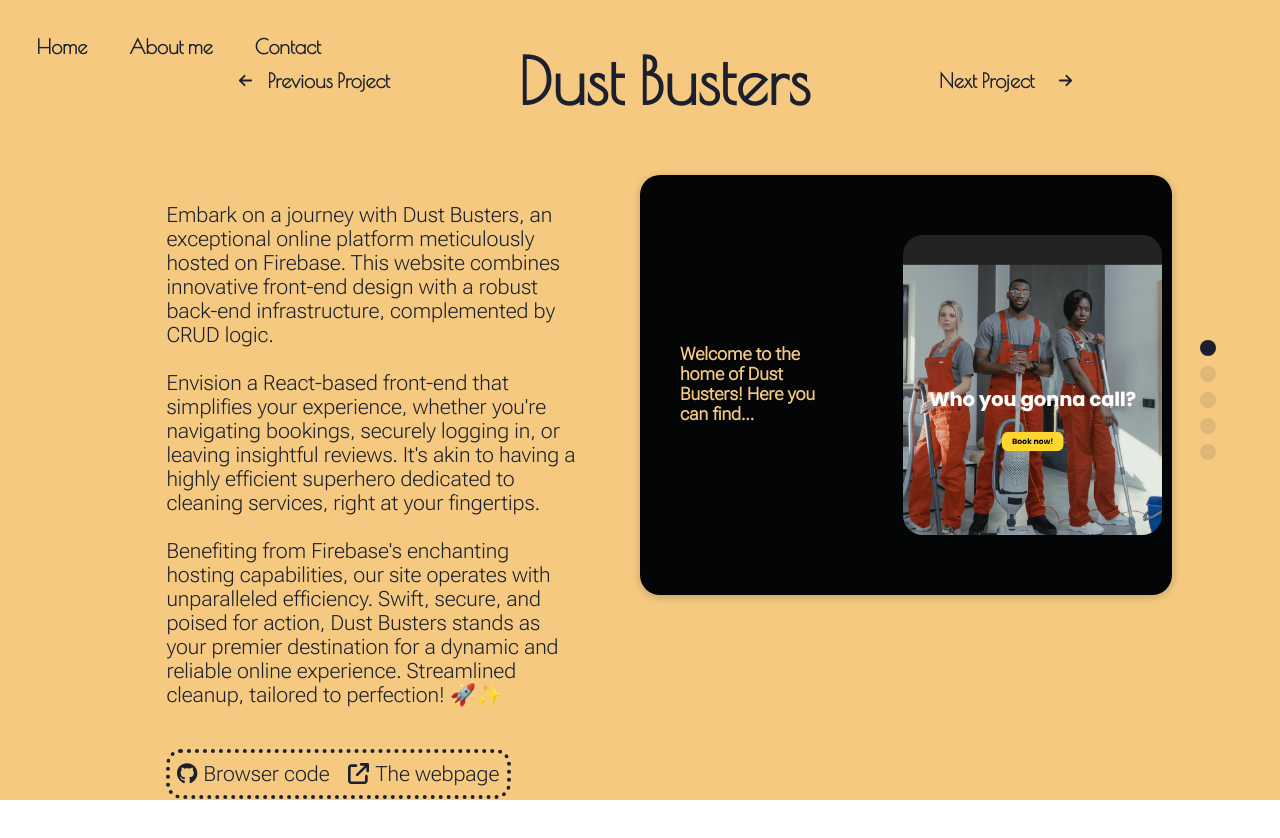
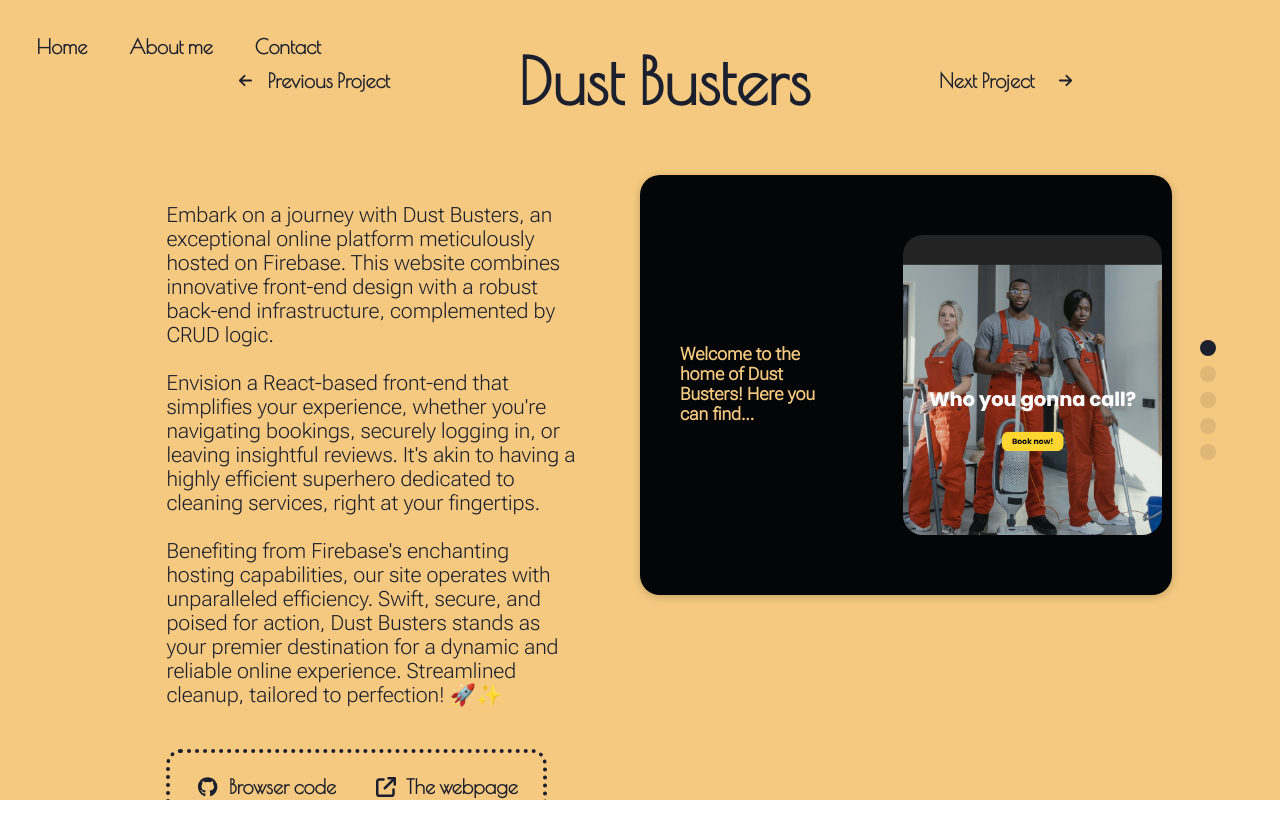
Before and after one commit to starleafer/My-portfolio, a React (Vite) app in the folder workspace/: page /cleaning in a window 1280 px wide. Shown: the top 838 px of the page. Built offline with nearby package versions, Linux system fonts and the light colour scheme; a web font is replaced by a local one.

Commit message:
Refactor CustomButton and PageBody with improved link handling and styling. Add shrinking effect to cards in ParallaxImage.

```diff
--- a/workspace/src/components/CustomButton.jsx
+++ b/workspace/src/components/CustomButton.jsx
@@ -21,7 +21,7 @@ const CustomButton = ({
       onClick={onClick}
       color={color}
       backgroundColor={backgroundColor}
-      shadowColor={shadowColor}
+      // shadowColor={shadowColor}
       cleaning={cleaning}
       width={width}
       border={border}
@@ -61,18 +61,18 @@ const CustomButton = ({
 
 export default CustomButton;
 
-const fadeInShadow = (shadowColor) => keyframes`
+const fadeInShadow = () => keyframes`
   0% {
     box-shadow: 0 0 0 transparent;
   }
   100% {
-    box-shadow: 0.3vw 0.3vw 0 ${shadowColor};
+    box-shadow: 0.3vw 0.3vw 0 ;
   }
 `;
 
-const fadeOutShadow = (shadowColor) => keyframes`
+const fadeOutShadow = () => keyframes`
   0% {
-    box-shadow: 0.3vw 0.3vw 0 ${shadowColor};
+    box-shadow: 0.3vw 0.3vw 0 ;
   }
   100% {
     box-shadow: 0 0 0 transparent;
--- a/workspace/src/components/GalleryImagePopover.jsx
+++ b/workspace/src/components/GalleryImagePopover.jsx
@@ -32,8 +32,6 @@ const GalleryImagePopover = ({
       (prevIndex) => (prevIndex - 1 + images.length) % images.length
     );
   };
-
-  console.log(isNative);
 
   const currentImage = images[currentIndex];
 
--- a/workspace/src/components/ImageCounterSlider.jsx
+++ b/workspace/src/components/ImageCounterSlider.jsx
@@ -8,9 +8,10 @@ export default function ImageCounterSlider({
   images,
   currentIndex,
   scrollProgress,
+  isNative,
 }) {
   return (
-    <Container>
+    <Container isNative={isNative}>
       <CounterContainer>
         {images.map((_, index) => {
           // Calculate ranges based on viewport positions
@@ -63,8 +64,13 @@ const Container = styled.div`
   justify-content: center;
   height: 80vh;
   bottom: 10vh;
-  right: 5vw;
+  right: ${(props) => (props.isNative ? "20vw" : "5vw")};
   z-index: 100;
+
+  /* @media (max-width: 1536px) {
+    bottom: 10vh;
+    right: 2vw;
+  }  */
 `;
 
 const CounterContainer = styled.div`
--- a/workspace/src/components/PageBody.jsx
+++ b/workspace/src/components/PageBody.jsx
@@ -1,7 +1,7 @@
 import React, { useEffect, useRef, useState } from "react";
 import styled, { keyframes } from "styled-components";
 import { Link } from "react-router-dom";
-import { motion as m, motion } from "framer-motion";
+import { motion as m, motion, useScroll } from "framer-motion";
 import { FontAwesomeIcon } from "@fortawesome/react-fontawesome";
 import { faGithub } from "@fortawesome/free-brands-svg-icons";
 import { useCardContext } from "../context/CardContext";
@@ -9,6 +9,7 @@ import { faArrowUpRightFromSquare } from "@fortawesome/free-solid-svg-icons";
 import PageNavigationButton from "./PageNavigationButton";
 import ImageGallerySlider from "./ImageGallerySlider";
 import ParallaxImage from "./ParallaxImage";
+import CustomButton from "./CustomButton";
 
 function PageBody({
   title,
@@ -37,17 +38,23 @@ function PageBody({
   const backgroundColor = currentCard.backgroundColor;
   const shadowColor = currentCard.shadow;
 
+  // const containerRef = useRef(null);
+  // const { scrollYProgress } = useScroll({
+  //   target: containerRef,
+  //   offset: ["start start", "end end"],
+  // });
 
+  // useEffect(() => {
+  //   scrollYProgress.on("change", e => console.log(scrollYProgress.current))
+  // }, [scrollYProgress])
 
   const renderNativeLink = nativeRepo && (
-    <Link
-      to={nativeRepo}
-      target="_blank"
-      style={{ textDecoration: "none", color: color }}
-      onMouseEnter={() => setHoveredLink(2)}
-      onMouseLeave={() => setHoveredLink(null)}
-    >
-      <InfoLinks>
+    <CustomButton
+      color={color}
+      backgroundColor={backgroundColor}
+      onClick={() => window.open(nativeRepo, '_blank')}
+      label={
+        <>
           {window.innerWidth >= 768 && (
             <FontAwesomeIcon
               icon={faGithub}
@@ -56,19 +63,18 @@ function PageBody({
             />
           )}
           Native code
-      </InfoLinks>
-    </Link>
+        </>
+      }
+    />
   );
 
   const renderBrowserLink = browserRepo && (
-    <Link
-      to={browserRepo}
-      target="_blank"
-      style={{ textDecoration: "none", color: color }}
-      onMouseEnter={() => setHoveredLink(2)}
-      onMouseLeave={() => setHoveredLink(null)}
-    >
-      <InfoLinks>
+    <CustomButton
+      color={color}
+      backgroundColor={backgroundColor}
+      onClick={() => window.open(browserRepo, '_blank')}
+      label={
+        <>
           {window.innerWidth >= 768 && (
             <FontAwesomeIcon
               icon={faGithub}
@@ -77,19 +83,18 @@ function PageBody({
             />
           )}
           Browser code
-      </InfoLinks>
-    </Link>
+        </>
+      }
+    />
   );
 
   const renderWebsiteLink = website && (
-    <Link
-      to={website}
-      target="_blank"
-      style={{ textDecoration: "none", color: color }}
-      onMouseEnter={() => setHoveredLink(3)}
-      onMouseLeave={() => setHoveredLink(null)}
-    >
-      <InfoLinks>
+    <CustomButton
+      color={color}
+      backgroundColor={backgroundColor}
+      onClick={() => window.open(website, '_blank')}
+      label={
+        <>
           {window.innerWidth >= 768 && (
             <FontAwesomeIcon
               icon={faArrowUpRightFromSquare}
@@ -97,8 +102,9 @@ function PageBody({
             />
           )}
           The webpage
-      </InfoLinks>
-    </Link>
+        </>
+      }
+    />
   );
 
   return (
@@ -141,7 +147,7 @@ function PageBody({
               </Github>
             </LinkGroup>
           </PageDescription>
-          <ImageContainer isSwitchActive={isSwitchActive}>
+          <ImageContainer isSwitchActive={isSwitchActive} >
             {isNative ? (
               <ParallaxImage
                 images={nativeImages}
@@ -272,6 +278,8 @@ const LinkGroup = styled.div`
   width: 100%;
   align-items: flex-end;
   margin-top: 2em;
+  z-index: 200;
+  position: relative;
 
   @media (max-width: 768px) {
     align-items: center;
@@ -291,7 +299,7 @@ const Github = styled.div`
   flex-direction: column;
   align-items: center;
   justify-content: center;
-  padding: 0.3em;
+  padding: 0.5em 1em;
   border-radius: 15px;
   border: 4px dotted ${(props) => props.color};
 
@@ -353,6 +361,11 @@ const ImageContainer = styled(motion.div)`
   width: 100vw;
   height: 100vh;
   position: absolute;
+  pointer-events: none;
+
+  & > * {
+    pointer-events: auto;
+  }
 `;
 
 export default PageBody;
--- a/workspace/src/components/ParallaxImage.jsx
+++ b/workspace/src/components/ParallaxImage.jsx
@@ -23,9 +23,9 @@ export default function ParallaxImage({
   const [selectedImage, setSelectedImage] = useState(null);
   const [lenisInstance, setLenisInstance] = useState(null);
 
-  // Add container scroll progress tracking
   const { scrollYProgress: containerScrollProgress } = useScroll({
     container: containerRef,
+    offset: ["start start", "end end"],
   });
 
   useEffect(() => {
@@ -54,15 +54,12 @@ export default function ParallaxImage({
   }, []);
 
   const handleScrollProgress = (progress, index) => {
-    // Thresholds for scrolling up and down
     const upThreshold = index === 0 ? 0.1 : 0.3;
     const downThreshold = index === 0 ? 0.3 : 0.5;
 
     if (progress > downThreshold) {
-      // Scrolling down
       setCurrentImageIndex(index);
     } else if (progress < upThreshold && index > 0) {
-      // Scrolling up - set to previous image
       setCurrentImageIndex(index - 1);
     }
   };
@@ -91,19 +88,25 @@ export default function ParallaxImage({
           offset: ["start 60%", "center center"],
         });
 
+        const scale = useTransform(
+          containerScrollProgress,
+          [0, 1],
+          [1, 1 - ((images.length - index) * 0.05)]
+        );
+
         useMotionValueEvent(scrollYProgress, "change", (latest) => {
           handleScrollProgress(latest, index);
         });
 
         const opacity = useTransform(scrollYProgress, [0, 0.5, 1], [0, 1, 1]);
-        const scale = useTransform(scrollYProgress, [0, 0.5, 1], [1.5, 1, 1]);
+        const imageScale = useTransform(scrollYProgress, [0, 0.5, 1], [1.5, 1, 1]);
 
         const smoothOpacity = useSpring(opacity, {
           stiffness: 100,
           damping: 20,
         });
 
-        const smoothScale = useSpring(scale, { stiffness: 100, damping: 20 });
+        const smoothScale = useSpring(imageScale, { stiffness: 100, damping: 20 });
 
         const imageUrl = image.src || image;
         const imageAlt = image.alt || `Image ${index + 1}`;
@@ -134,6 +137,7 @@ export default function ParallaxImage({
               color: invertedColors ? backgroundColor : color,
               top: isNative ? `${index * 10}px` : `${index * 35}px`,
               marginBottom: index === images.length - 1 ? "40vh" : "0",
+              scale,
             }}
           >
             <InfoContainer>
@@ -167,6 +171,7 @@ export default function ParallaxImage({
         images={images}
         currentIndex={currentImageIndex}
         scrollProgress={containerScrollProgress}
+        isNative={isNative}
       />
     </Container>
   );
```
Lines whose indentation alone changed are shown as unchanged.
